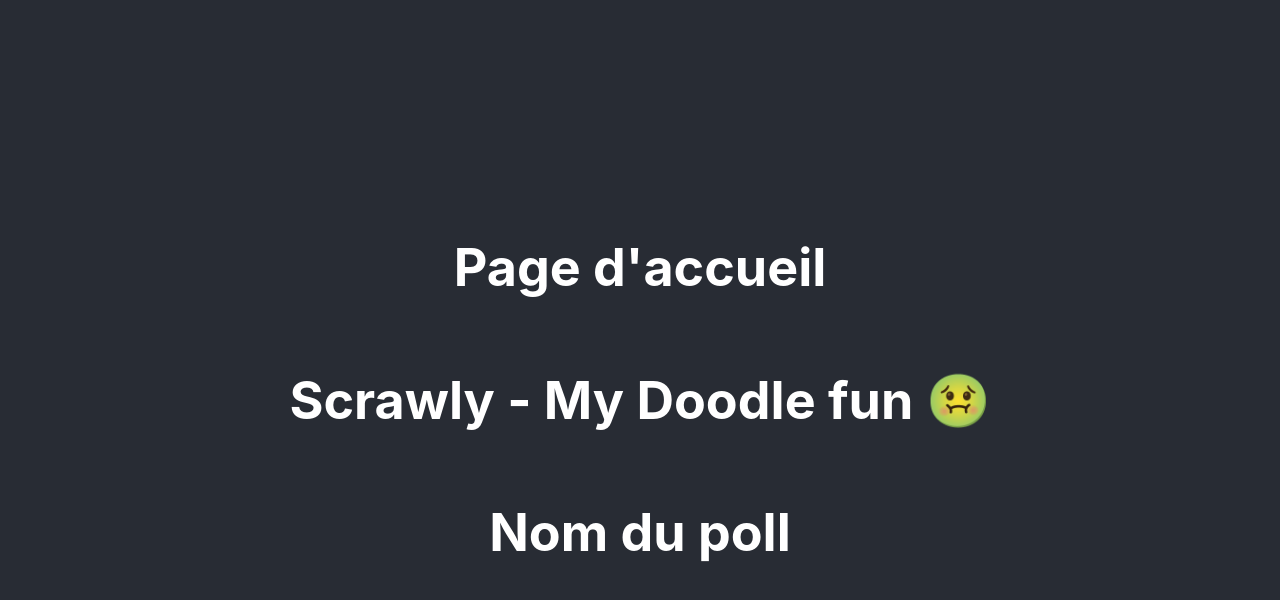
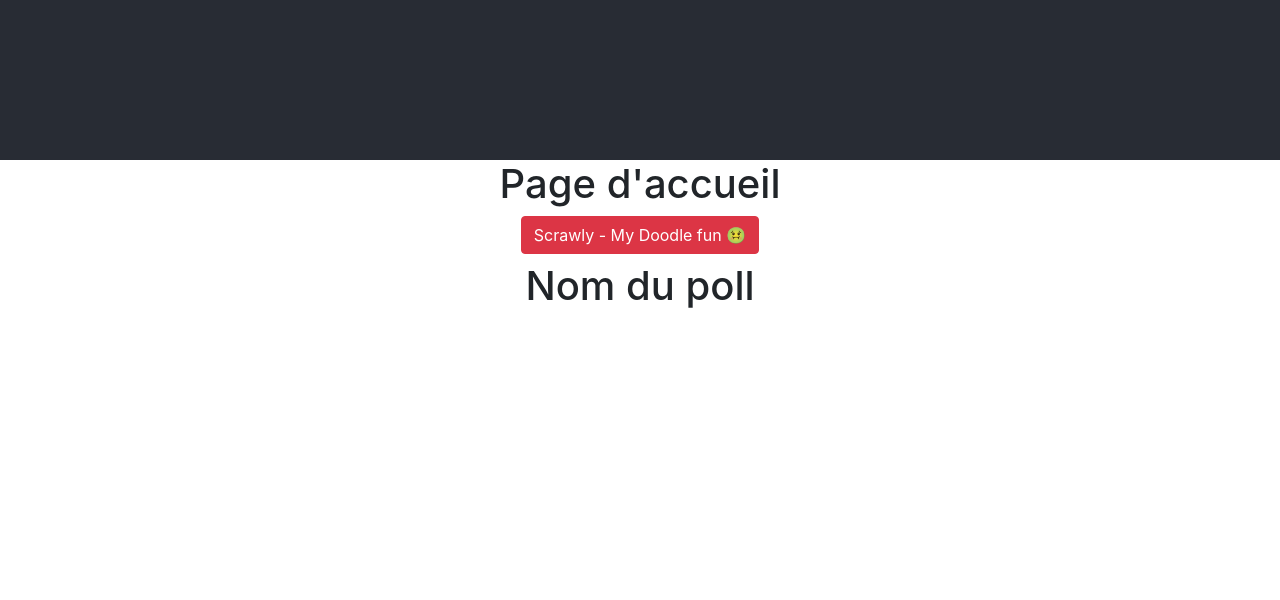
Before and after one commit to SebFox2011/Scrawly, a React (Create React App) app in the folder scrawly/: page / in a window 1280 px wide. Shown: the top 600 px of the page. Built offline with nearby package versions, Linux system fonts and the light colour scheme; no server answers.

Commit message:
Installation de Bootstrap

```diff
--- a/scrawly/src/App.css
+++ b/scrawly/src/App.css
@@ -2,15 +2,9 @@
   text-align: center;
 }
 
-.App-logo {
-  animation: App-logo-spin infinite 20s linear;
-  height: 40vmin;
-  pointer-events: none;
-}
-
 .App-header {
   background-color: #282c34;
-  min-height: 100vh;
+  min-height: 20vh;
   display: flex;
   flex-direction: column;
   align-items: center;
@@ -22,12 +16,3 @@
 .App-link {
   color: #61dafb;
 }
-
-@keyframes App-logo-spin {
-  from {
-    transform: rotate(0deg);
-  }
-  to {
-    transform: rotate(360deg);
-  }
-}
--- a/scrawly/src/App.js
+++ b/scrawly/src/App.js
@@ -19,10 +19,11 @@ class App extends Component{
     return (
         <div className="App">
           <header className="App-header">
+
+          </header>
             <Route path="/" exact component={Homepage}/>
-            <h1>Scrawly - My Doodle fun 🤢</h1>
+            <h1 className="btn btn-danger">Scrawly - My Doodle fun 🤢</h1>
             <Name/>
-          </header>
         </div>
     );
 
--- a/scrawly/src/index.js
+++ b/scrawly/src/index.js
@@ -4,6 +4,8 @@ import './index.css';
 import App from './App';
 import * as serviceWorker from './serviceWorker';
 import {BrowserRouter} from 'react-router-dom'
+import '../node_modules/bootstrap/dist/css/bootstrap.min.css';
+
 
 ReactDOM.render(<BrowserRouter><App /></BrowserRouter>, document.getElementById('root'));
 
```
